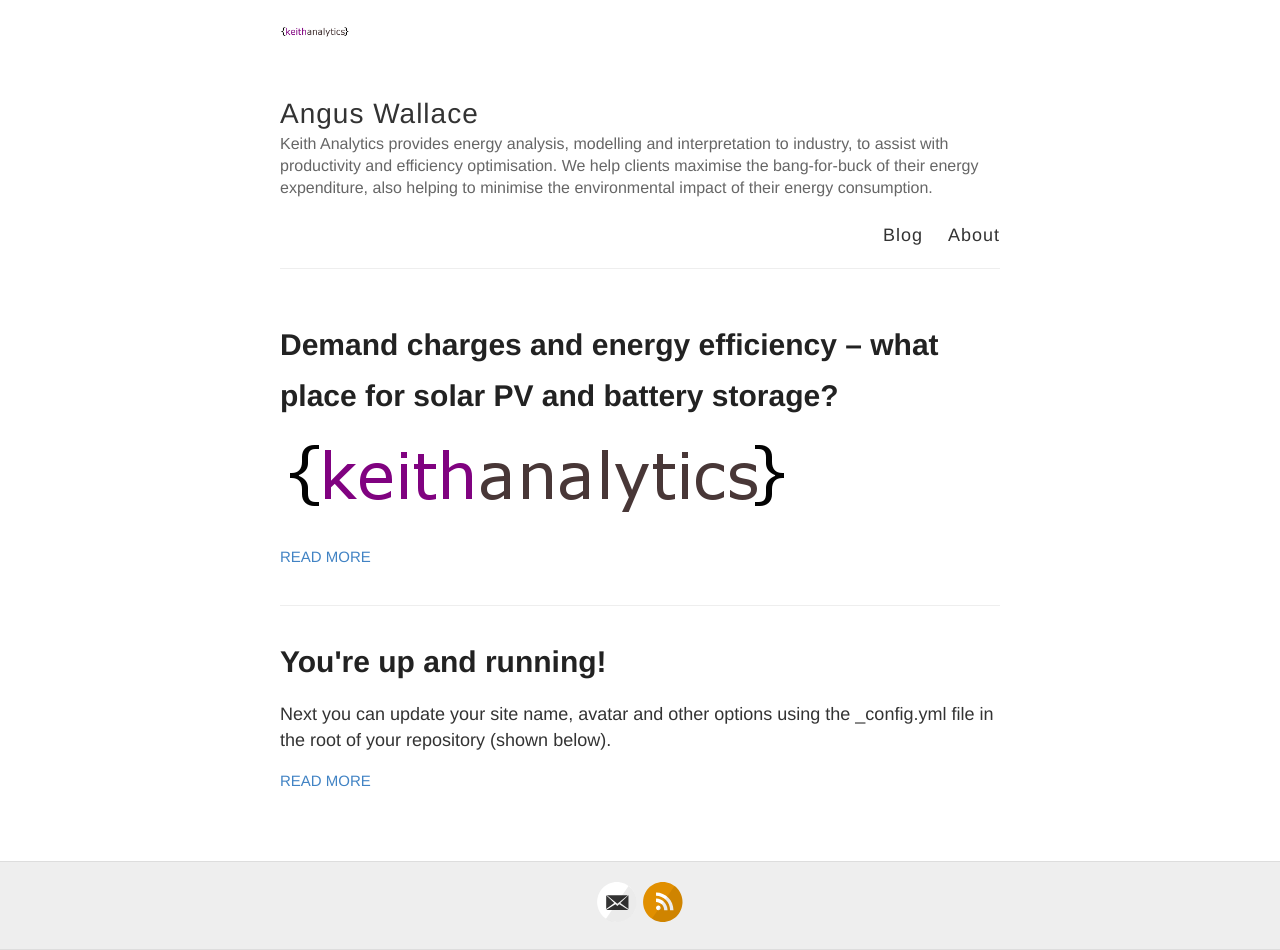
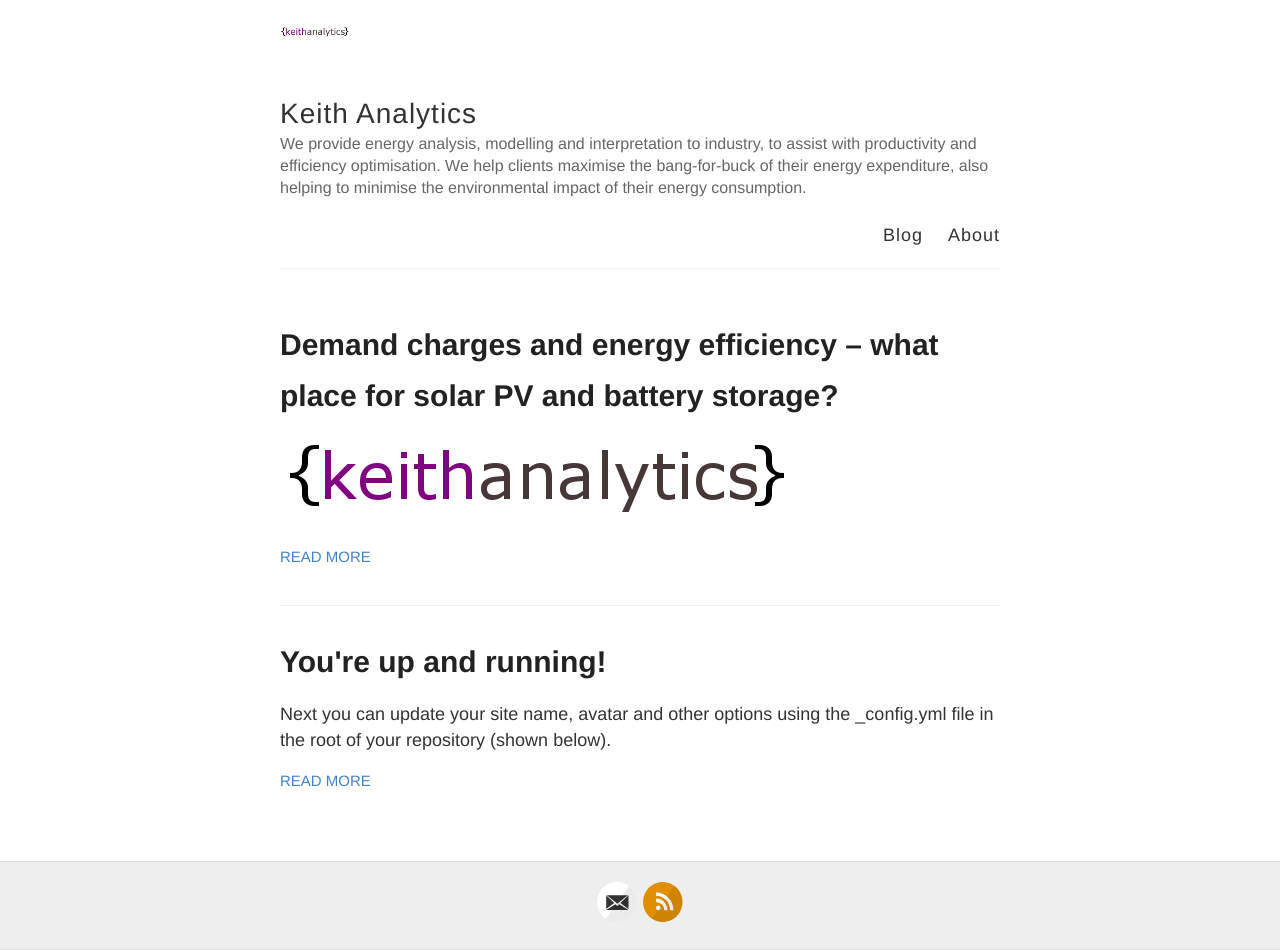
Before and after one commit to wall0159/wall0159.github.io, a Jekyll site: the page built from index.html, in a window 1280 px wide. Built offline with Jekyll 4.4.1, drawn with Linux system fonts in a browser that asks for light colours.

Commit message:
fix image url

```diff
--- a/_config.yml
+++ b/_config.yml
@@ -3,14 +3,14 @@
 #
 
 # Name of your site (displayed in the header)
-name: Angus Wallace
+name: Keith Analytics
 
 # Short bio or description (displayed in the header)
-description: Keith Analytics provides energy analysis, modelling and interpretation to industry, to assist with productivity and efficiency optimisation. We help clients maximise the bang-for-buck of their energy expenditure, also helping to minimise the environmental impact of their energy consumption.
+description: We provide energy analysis, modelling and interpretation to industry, to assist with productivity and efficiency optimisation. We help clients maximise the bang-for-buck of their energy expenditure, also helping to minimise the environmental impact of their energy consumption.
 
 # URL of your avatar or profile pic (you could use your GitHub profile pic)
-avatar: https://github.com/wall0159/wall0159.github.io/blob/master/images/keith_analytics_long_logo.png
-
+# avatar: https://github.com/wall0159/wall0159.github.io/blob/master/images/keith_analytics_long_logo.png
+avatar: http://keith-analytics.com.au/images/keith_analytics_long_logo.png
 #
 # Flags below are optional
 #
```
